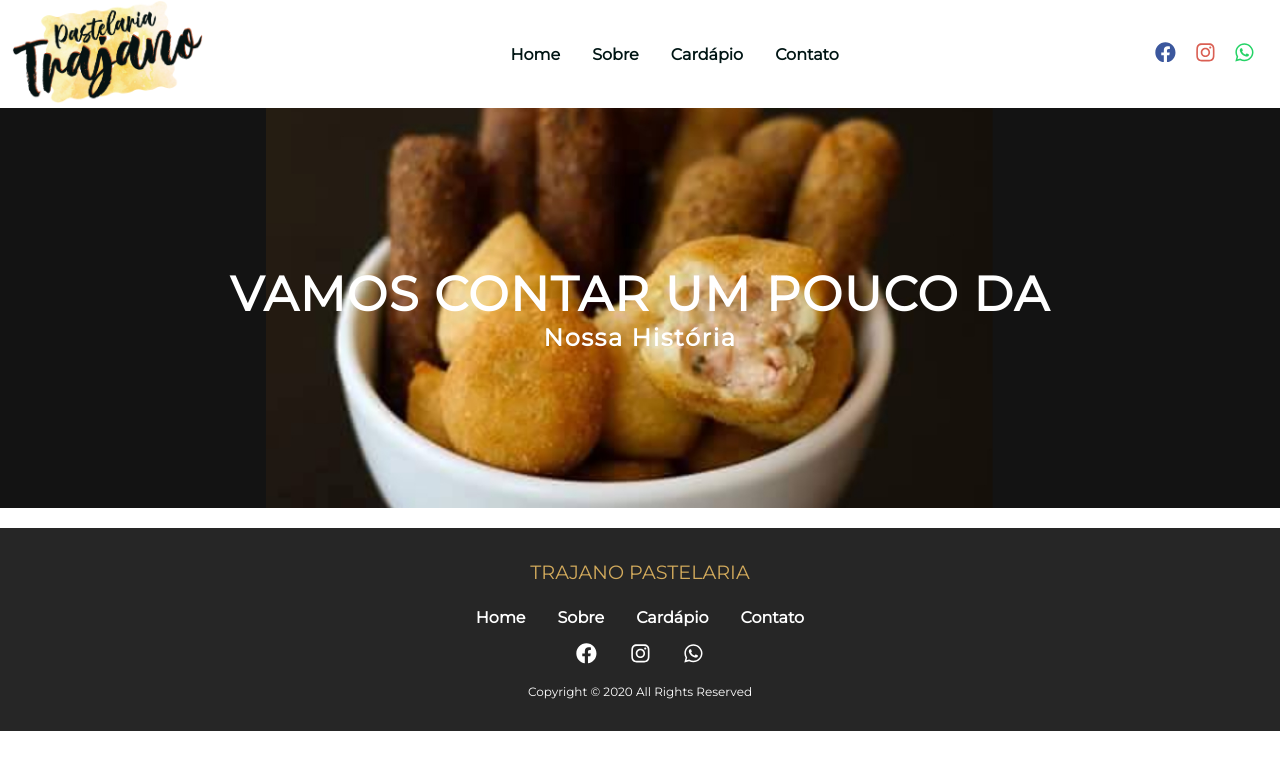
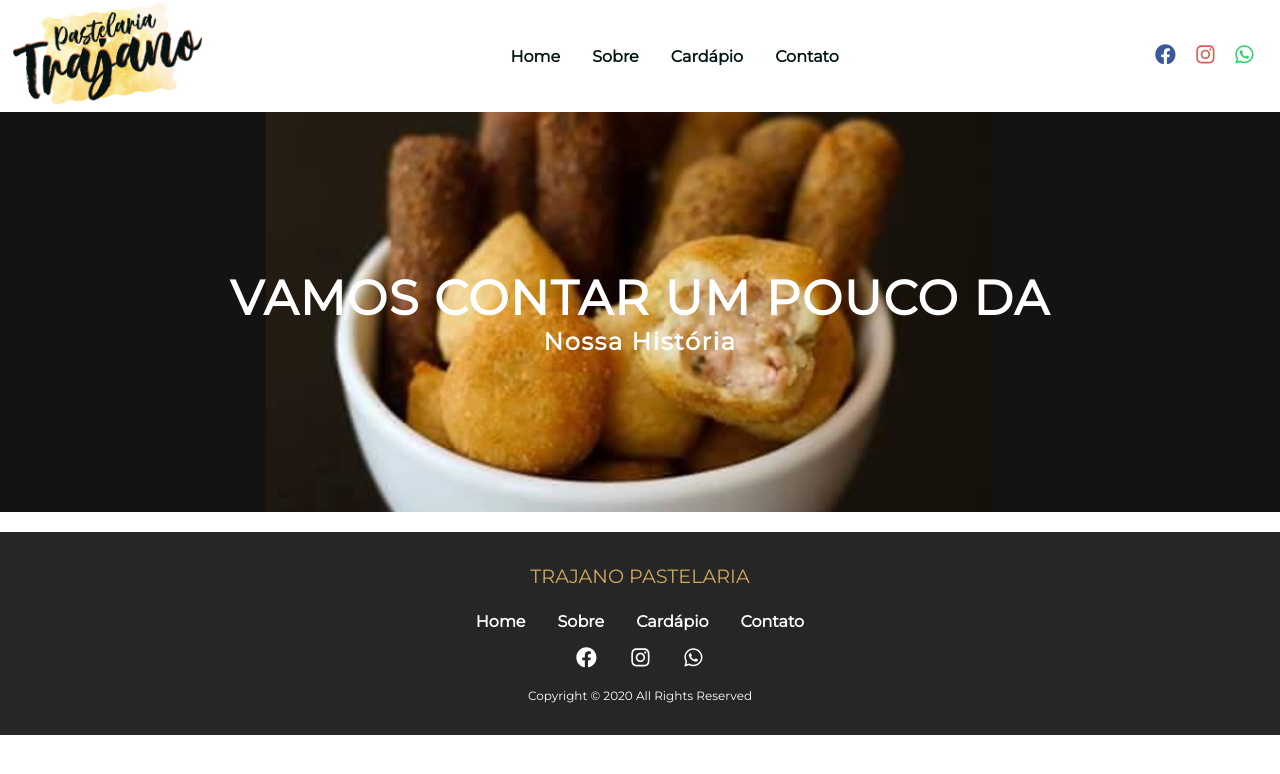
Before and after one commit to aguaholic/pastelaria-trajano, a Gatsby site: page /sobre in a window 1280 px wide. Built offline with nearby package versions, Linux system fonts and the light colour scheme; Gatsby itself is replaced by a stand-in of ours.

Commit message:
Fix transition header bug

```diff
--- a/src/components/Layout/Navbar/index.js
+++ b/src/components/Layout/Navbar/index.js
@@ -10,10 +10,12 @@ import Links from './Links'
 import logo from '../../../images/logo-pastelaria.png'
 
 const Wrapper = styled.nav`
+    height: 5.5rem;
     position: relative;
 
     @media (min-width: 768px) {
         display: flex;
+        height: 7rem;
         align-items: center;
     }
 
```
